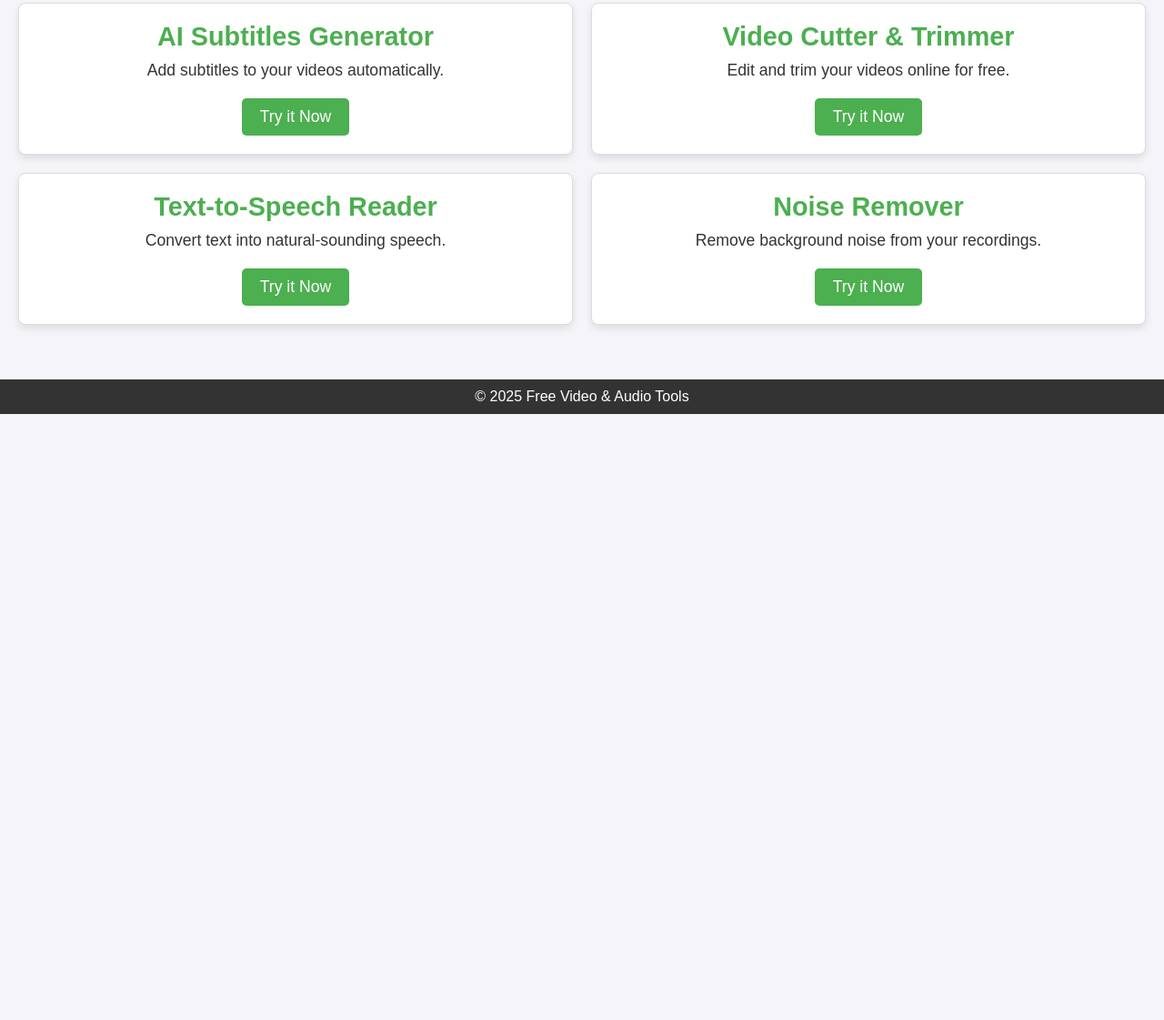
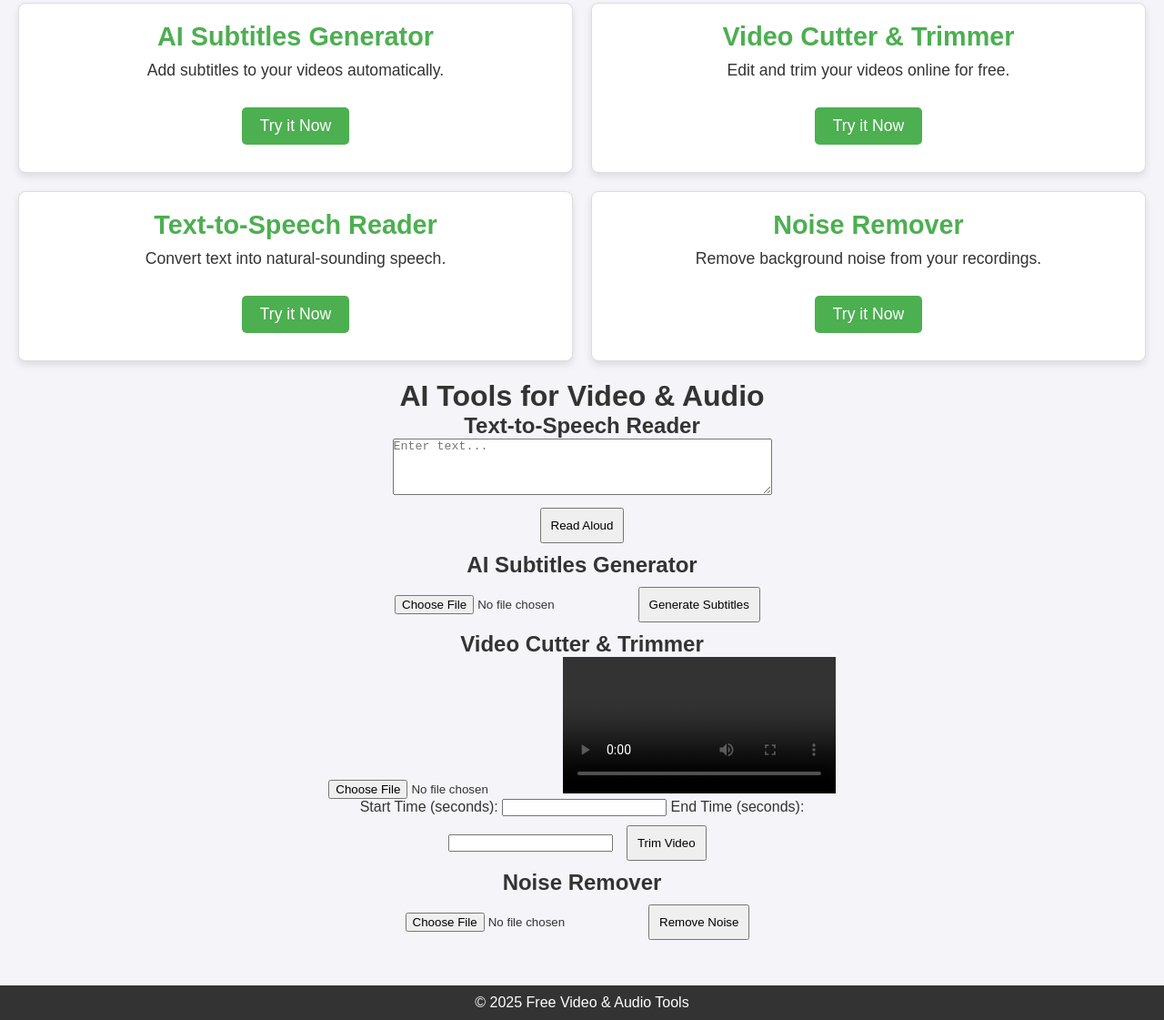
Before and after one commit to FreeMediaTools/media-editing-tools, a plain HTML site: page index.html in a window 1280 px wide. Shown: the part 134-1255 px from the top of the page at 91% size. Before the commit the page ends 800 px from the top, so only its background shows below. Drawn offline with Linux system fonts and the light colour scheme.

Commit message:
Update index.html

```diff
--- a/index.html
+++ b/index.html
@@ -37,6 +37,85 @@
       <button onclick="window.location.href='https://example.com/noise-remover'">Try it Now</button>
     </div>
   </section>
+<!DOCTYPE html>
+<html lang="en">
+<head>
+    <meta charset="UTF-8">
+    <meta name="viewport" content="width=device-width, initial-scale=1.0">
+    <title>AI Tools - Subtitles, Trimming, TTS, Noise Removal</title>
+    <style>
+        body { font-family: Arial, sans-serif; text-align: center; }
+        .container { max-width: 600px; margin: auto; }
+        button { margin: 10px; padding: 10px; cursor: pointer; }
+    </style>
+</head>
+<body>
+    <h1>AI Tools for Video & Audio</h1>
+    <div class="container">
+
+        <!-- Text-to-Speech Reader -->
+        <h2>Text-to-Speech Reader</h2>
+        <textarea id="textInput" rows="4" cols="50" placeholder="Enter text..."></textarea><br>
+        <button onclick="speakText()">Read Aloud</button>
+
+        <!-- AI Subtitles Generator (Speech-to-Text) -->
+        <h2>AI Subtitles Generator</h2>
+        <input type="file" id="audioInput" accept="audio/*">
+        <button onclick="generateSubtitles()">Generate Subtitles</button>
+        <p id="subtitles"></p>
+
+        <!-- Video Cutter & Trimmer -->
+        <h2>Video Cutter & Trimmer</h2>
+        <input type="file" id="videoInput" accept="video/*">
+        <video id="video" controls width="300"></video><br>
+        <label>Start Time (seconds):</label> <input type="number" id="startTime" min="0">
+        <label>End Time (seconds):</label> <input type="number" id="endTime" min="0">
+        <button onclick="trimVideo()">Trim Video</button>
+
+        <!-- Noise Remover (Basic) -->
+        <h2>Noise Remover</h2>
+        <input type="file" id="audioNoiseInput" accept="audio/*">
+        <button onclick="removeNoise()">Remove Noise</button>
+    </div>
+
+    <script>
+        // Text-to-Speech
+        function speakText() {
+            let text = document.getElementById('textInput').value;
+            let speech = new SpeechSynthesisUtterance(text);
+            window.speechSynthesis.speak(speech);
+        }
+
+        // AI Subtitles Generator (Basic Speech-to-Text)
+        function generateSubtitles() {
+            let recognition = new (window.SpeechRecognition || window.webkitSpeechRecognition)();
+            recognition.lang = 'en-US';
+            recognition.start();
+            recognition.onresult = function(event) {
+                document.getElementById('subtitles').innerText = event.results[0][0].transcript;
+            };
+        }
+
+        // Video Cutter & Trimmer
+        function trimVideo() {
+            let video = document.getElementById('video');
+            let startTime = parseFloat(document.getElementById('startTime').value);
+            let endTime = parseFloat(document.getElementById('endTime').value);
+            video.currentTime = startTime;
+            video.ontimeupdate = function() {
+                if (video.currentTime >= endTime) {
+                    video.pause();
+                }
+            };
+        }
+
+        // Noise Remover (Basic, just a placeholder for now)
+        function removeNoise() {
+            alert("Noise removal coming soon!");
+        }
+    </script>
+</body>
+</html>
 
   <footer>
     <p>&copy; 2025 Free Video & Audio Tools</p>
```
